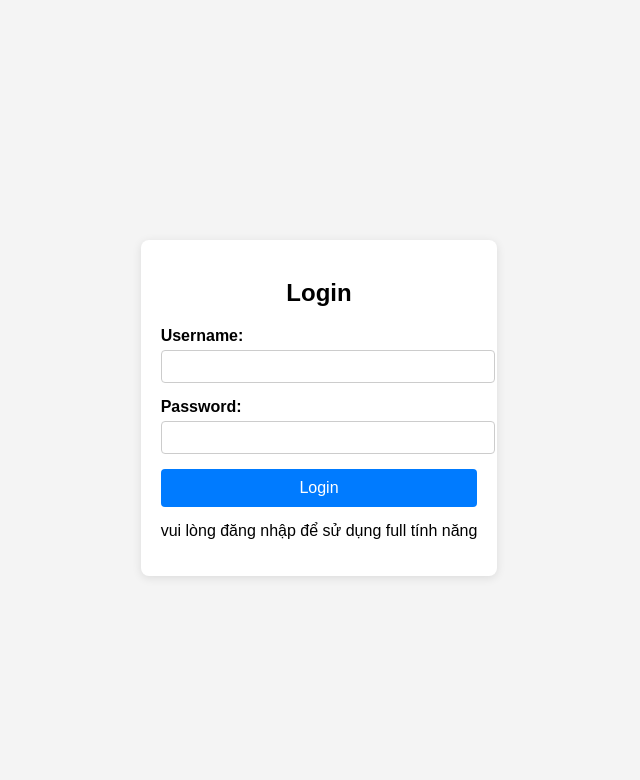
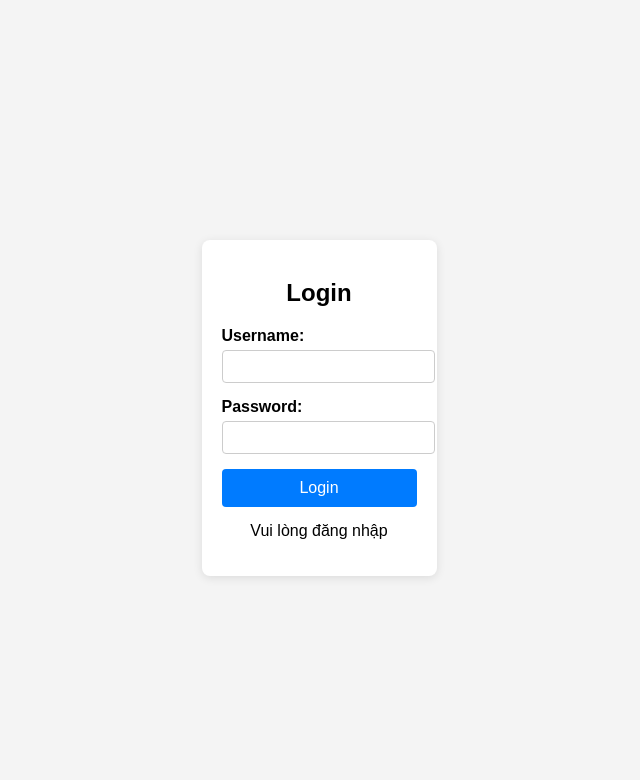
Before and after one commit to khanhnq35/tracking-vote, a Flask app: page /login in a window 1280 px wide. Shown: the top 780 px of the page, without its empty margins (321-961 px from the left). Run offline with Flask 3, Linux system fonts and the light colour scheme.

Commit message:
Update login.html

```diff
--- a/tracking vote/templates/login.html
+++ b/tracking vote/templates/login.html
@@ -83,7 +83,7 @@
             <button type="submit">Login</button>
         </form>
         <p style="text-align: center; margin-top: 15px;">
-            vui lòng đăng nhập để sử dụng full tính năng
+            Vui lòng đăng nhập
         </p>
     </div>
 </body>
```
